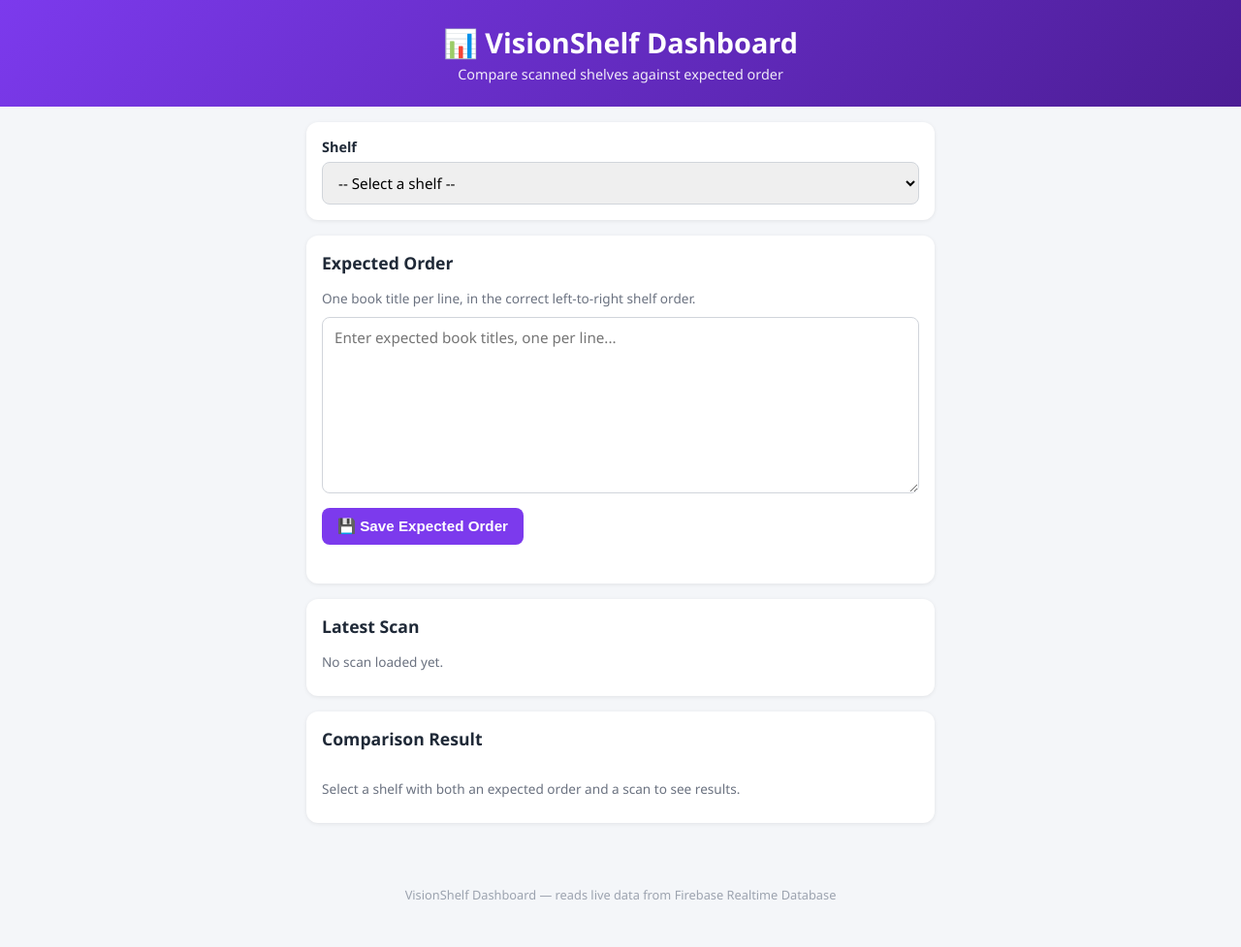
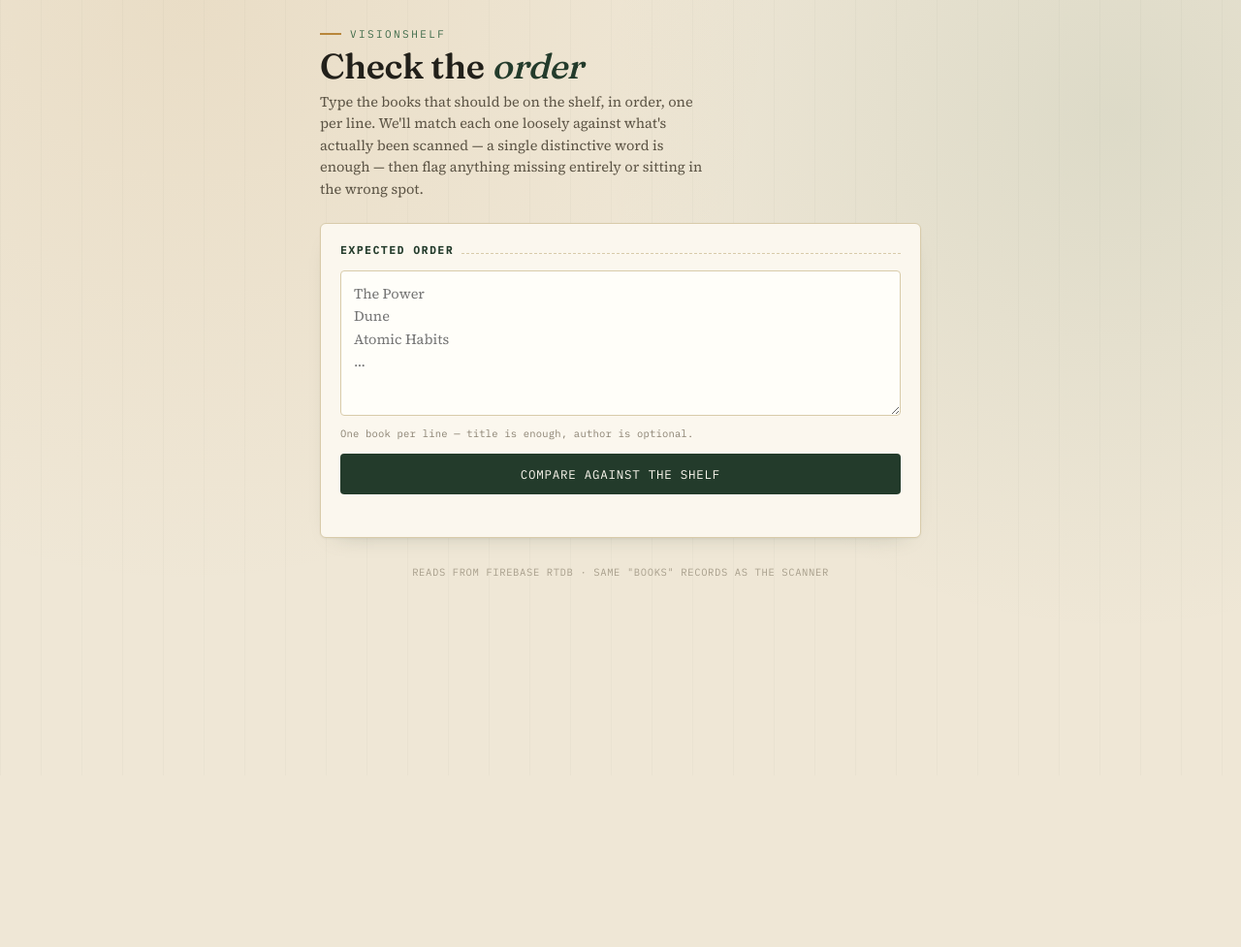
Before and after one commit to Aegis-Specter/trackmybook, a plain HTML site: page index.html in a window 1280 px wide. Shown: the whole page at 97% size. After the commit the page ends 800 px from the top, so only its background shows below. Drawn offline with Linux system fonts and the light colour scheme.

Commit message:
ui change

```diff
--- a/index.html
+++ b/index.html
@@ -1,71 +1,48 @@
 <!DOCTYPE html>
 <html lang="en">
 <head>
-  <meta charset="UTF-8" />
-  <meta name="viewport" content="width=device-width, initial-scale=1.0" />
-  <title>VisionShelf Dashboard - Misplaced Book Detector</title>
-  <link rel="stylesheet" href="style.css" />
+<meta charset="UTF-8">
+<meta name="viewport" content="width=device-width, initial-scale=1.0">
+<title>VisionShelf — Shelf Check</title>
+
+<link rel="stylesheet" href="style.css">
+
+<!-- Firebase (compat SDK — simplest for a static page, no build step) -->
+<script src="https://www.gstatic.com/firebasejs/10.12.2/firebase-app-compat.js"></script>
+<script src="https://www.gstatic.com/firebasejs/10.12.2/firebase-auth-compat.js"></script>
+<script src="https://www.gstatic.com/firebasejs/10.12.2/firebase-database-compat.js"></script>
 </head>
 <body>
+<div class="wrap">
 
-  <header class="app-header">
-    <h1>📊 VisionShelf Dashboard</h1>
-    <p class="subtitle">Compare scanned shelves against expected order</p>
+  <header>
+    <div class="eyebrow">VisionShelf</div>
+    <h1>Check the <em>order</em></h1>
+    <div class="sub">Type the books that should be on the shelf, in order, one per line. We'll match each one loosely against what's actually been scanned — a single distinctive word is enough — then flag anything missing entirely or sitting in the wrong spot.</div>
   </header>
 
-  <main class="container">
+  <!-- INPUT -->
+  <div class="card">
+    <h2>Expected order</h2>
+    <textarea id="orderInput" placeholder="The Power&#10;Dune&#10;Atomic Habits&#10;..."></textarea>
+    <div class="hint">One book per line — title is enough, author is optional.</div>
+    <button class="btn-primary" id="compareBtn">Compare against the shelf</button>
+    <div class="status" id="compareStatus"></div>
+  </div>
 
-    <!-- Shelf selector -->
-    <section class="card">
-      <label for="shelfSelect">Shelf</label>
-      <select id="shelfSelect">
-        <option value="">-- Select a shelf --</option>
-      </select>
-    </section>
+  <!-- RESULTS -->
+  <div id="resultsCard" style="display:none;">
+    <div class="summary">
+      <div class="stat found"><div class="n" id="foundCount">0</div><div class="l">In place</div></div>
+      <div class="stat misplaced"><div class="n" id="misplacedCount">0</div><div class="l">Misplaced</div></div>
+      <div class="stat missing"><div class="n" id="missingCount">0</div><div class="l">Missing</div></div>
+    </div>
+    <div id="results"></div>
+  </div>
 
-    <!-- Expected order editor -->
-    <section class="card">
-      <h2>Expected Order</h2>
-      <p class="hint">One book title per line, in the correct left-to-right shelf order.</p>
-      <textarea id="expectedOrderInput" rows="8" placeholder="Enter expected book titles, one per line..."></textarea>
-      <button id="saveExpectedBtn" class="btn btn-primary">💾 Save Expected Order</button>
-      <p id="saveStatus" class="status-msg"></p>
-    </section>
+  <footer>READS FROM FIREBASE RTDB · SAME "BOOKS" RECORDS AS THE SCANNER</footer>
+</div>
 
-    <!-- Latest scan info -->
-    <section class="card">
-      <h2>Latest Scan</h2>
-      <p id="lastScanTime" class="hint">No scan loaded yet.</p>
-    </section>
-
-    <!-- Comparison results -->
-    <section class="card">
-      <h2>Comparison Result</h2>
-      <div id="summaryBox" class="summary-box" hidden></div>
-      <table id="comparisonTable" class="comparison-table" hidden>
-        <thead>
-          <tr>
-            <th>#</th>
-            <th>Expected</th>
-            <th>Detected</th>
-            <th>Status</th>
-          </tr>
-        </thead>
-        <tbody id="comparisonBody"></tbody>
-      </table>
-      <p id="noDataMsg" class="hint">Select a shelf with both an expected order and a scan to see results.</p>
-    </section>
-
-  </main>
-
-  <footer class="app-footer">
-    <p>VisionShelf Dashboard &mdash; reads live data from Firebase Realtime Database</p>
-  </footer>
-
-  <!-- Firebase compat SDKs -->
-  <script src="https://www.gstatic.com/firebasejs/10.12.2/firebase-app-compat.js"></script>
-  <script src="https://www.gstatic.com/firebasejs/10.12.2/firebase-database-compat.js"></script>
-
-  <script src="script.js"></script>
+<script src="script.js"></script>
 </body>
 </html>
--- a/style.css
+++ b/style.css
@@ -1,181 +1,203 @@
-/* ==========================================================
-   VisionShelf Dashboard — Stylesheet
-   ========================================================== */
+@import url('https://fonts.googleapis.com/css2?family=Fraunces:opsz,wght@9..144,500;9..144,600;9..144,700&family=Source+Serif+4:ital,wght@0,400;0,600;1,400&family=IBM+Plex+Mono:wght@400;500&display=swap');
 
-* {
-  box-sizing: border-box;
+:root{
+  --ink:#22201a;
+  --paper:#efe7d6;
+  --card:#fbf7ee;
+  --spine:#3f6b4a;
+  --spine-dark:#233b2b;
+  --gold:#b8863b;
+  --line:#d8cbaa;
+  --danger:#9a3d3d;
+  --serif: 'Fraunces', Georgia, serif;
+  --body: 'Source Serif 4', Georgia, serif;
+  --mono: 'IBM Plex Mono', 'Courier New', monospace;
+}
+*{box-sizing:border-box;}
+body{
+  margin:0;
+  font-family: var(--body);
+  color:var(--ink);
+  min-height:100vh;
+  background:
+    radial-gradient(circle at 15% 0%, rgba(184,134,59,0.10), transparent 45%),
+    radial-gradient(circle at 90% 15%, rgba(63,107,74,0.10), transparent 40%),
+    repeating-linear-gradient(90deg, rgba(0,0,0,0.025) 0 1px, transparent 1px 42px),
+    var(--paper);
+  padding: 28px 16px 70px;
+}
+.wrap{max-width:620px;margin:0 auto;}
+
+header{margin-bottom:24px;}
+.eyebrow{
+  font-family: var(--mono);
+  font-size:11px;
+  letter-spacing:0.22em;
+  text-transform:uppercase;
+  color:var(--spine);
+  display:flex; align-items:center; gap:9px;
+}
+.eyebrow::before{content:"";width:22px;height:2px;background:var(--gold);display:inline-block;}
+h1{
+  font-family: var(--serif);
+  font-size: 36px;
+  font-weight: 600;
+  margin: 8px 0 6px;
+  letter-spacing: -0.01em;
+  line-height:1.05;
+}
+h1 em{font-style:italic;font-weight:500;color:var(--spine-dark);}
+.sub{color:#5c5445;font-size:14.5px;line-height:1.55;max-width:52ch;}
+
+.card{
+  background:var(--card);
+  border:1px solid var(--line);
+  border-radius:6px;
+  padding:20px;
+  margin-bottom:18px;
+  box-shadow: 0 1px 2px rgba(35,59,43,0.05), 0 10px 24px -18px rgba(35,59,43,0.35);
+}
+.card h2{
+  font-family: var(--mono);
+  font-size:11px;
+  text-transform:uppercase;
+  letter-spacing:0.16em;
+  color:var(--spine-dark);
+  margin:0 0 14px;
+  display:flex;
+  align-items:baseline;
+  gap:8px;
+}
+.card h2::after{content:"";flex:1;border-bottom:1px dashed var(--line);}
+
+textarea#orderInput{
+  width:100%;
+  min-height:150px;
+  border:1px solid var(--line);
+  background:#fffef9;
+  border-radius:4px;
+  padding:12px 13px;
+  font-family: var(--body);
+  font-size:14.5px;
+  line-height:1.6;
+  color:var(--ink);
+  resize:vertical;
+}
+textarea#orderInput:focus{outline:2px solid var(--gold);outline-offset:1px;}
+.hint{
+  font-family:var(--mono);
+  font-size:10.5px;
+  color:#8a8171;
+  margin-top:6px;
+  letter-spacing:0.02em;
 }
 
-body {
-  margin: 0;
-  font-family: 'Segoe UI', Roboto, Helvetica, Arial, sans-serif;
-  background: #f4f6f9;
-  color: #1f2937;
+button{
+  font-family: var(--mono);
+  font-size:12.5px;
+  letter-spacing:0.06em;
+  text-transform:uppercase;
+  border:none;
+  border-radius:4px;
+  padding:13px 16px;
+  cursor:pointer;
+  width:100%;
+  transition: transform 0.1s ease, opacity 0.15s ease, box-shadow 0.15s ease;
 }
+button:active{transform: scale(0.98);}
+button:disabled{opacity:0.45;cursor:not-allowed;}
+.btn-primary{background:var(--spine-dark);color:#fbf7ee;margin-top:14px;}
+.btn-primary:not(:disabled):hover{box-shadow:0 4px 14px -6px rgba(35,59,43,0.6);}
 
-.app-header {
-  background: linear-gradient(135deg, #7c3aed, #4c1d95);
-  color: #fff;
-  padding: 24px 16px;
-  text-align: center;
+.status{
+  font-family: var(--mono);
+  font-size:11.5px;
+  color:var(--spine);
+  margin-top:10px;
+  min-height:14px;
 }
+.status.err{color:var(--danger);}
 
-.app-header h1 {
-  margin: 0;
-  font-size: 1.8rem;
+/* ---------- results ---------- */
+.summary{
+  display:flex;
+  gap:10px;
+  margin-bottom:14px;
 }
+.summary .stat{
+  flex:1;
+  background:var(--card);
+  border:1px solid var(--line);
+  border-radius:6px;
+  padding:12px 14px;
+  text-align:center;
+}
+.summary .stat .n{
+  font-family:var(--serif);
+  font-size:26px;
+  font-weight:600;
+  line-height:1;
+}
+.summary .stat .l{
+  font-family:var(--mono);
+  font-size:9.5px;
+  letter-spacing:0.1em;
+  text-transform:uppercase;
+  color:#8a8171;
+  margin-top:4px;
+}
+.summary .stat.found .n{color:var(--spine);}
+.summary .stat.misplaced .n{color:var(--gold);}
+.summary .stat.missing .n{color:var(--danger);}
 
-.subtitle {
-  margin: 4px 0 0;
-  font-size: 0.9rem;
-  opacity: 0.9;
+#results{display:flex; flex-direction:column; gap:8px;}
+
+.result-row{
+  display:flex;
+  align-items:flex-start;
+  gap:12px;
+  background:var(--card);
+  border:1px solid var(--line);
+  border-left-width:4px;
+  border-radius:4px;
+  padding:12px 14px;
+  animation: fadein 0.3s ease both;
 }
+@keyframes fadein{from{opacity:0; transform:translateY(4px);} to{opacity:1; transform:none;}}
+@media (prefers-reduced-motion: reduce){ .result-row{animation:none;} }
 
-.container {
-  max-width: 680px;
-  margin: 0 auto;
-  padding: 16px;
+.result-row.found{border-left-color:var(--spine);}
+.result-row.misplaced{border-left-color:var(--gold);}
+.result-row.missing{border-left-color:var(--danger);}
+
+.result-icon{
+  font-family:var(--mono);
+  font-size:14px;
+  line-height:1;
+  margin-top:2px;
+  flex-shrink:0;
 }
+.result-row.found .result-icon{color:var(--spine);}
+.result-row.misplaced .result-icon{color:var(--gold);}
+.result-row.missing .result-icon{color:var(--danger);}
 
-.card {
-  background: #fff;
-  border-radius: 12px;
-  padding: 16px;
-  margin-bottom: 16px;
-  box-shadow: 0 1px 4px rgba(0, 0, 0, 0.08);
+.result-body{flex:1; min-width:0;}
+.result-title{font-size:14.5px; font-weight:600;}
+.result-detail{
+  font-family:var(--mono);
+  font-size:11px;
+  color:#5c5445;
+  margin-top:3px;
+  line-height:1.5;
 }
+.result-detail b{color:var(--spine-dark); font-weight:600;}
+.result-detail.miss{color:var(--danger);}
 
-.card h2 {
-  margin-top: 0;
-  font-size: 1.1rem;
+footer{
+  text-align:center;
+  font-family:var(--mono);
+  font-size:10.5px;
+  color:#a89f8c;
+  margin-top:28px;
+  letter-spacing:0.06em;
 }
-
-label {
-  display: block;
-  font-weight: 600;
-  margin-bottom: 6px;
-  font-size: 0.9rem;
-}
-
-select,
-textarea {
-  width: 100%;
-  padding: 10px 12px;
-  border: 1px solid #d1d5db;
-  border-radius: 8px;
-  font-size: 0.95rem;
-  font-family: inherit;
-}
-
-textarea {
-  resize: vertical;
-  margin-bottom: 10px;
-}
-
-.hint {
-  font-size: 0.85rem;
-  color: #6b7280;
-  margin: 4px 0 10px;
-}
-
-.btn {
-  padding: 10px 16px;
-  border: none;
-  border-radius: 8px;
-  font-size: 0.95rem;
-  font-weight: 600;
-  cursor: pointer;
-  background: #7c3aed;
-  color: #fff;
-}
-
-.btn:active {
-  transform: scale(0.98);
-}
-
-.status-msg {
-  font-size: 0.85rem;
-  margin: 8px 0 0;
-  min-height: 1.2em;
-}
-
-.status-msg.success {
-  color: #059669;
-}
-
-.status-msg.error {
-  color: #dc2626;
-}
-
-/* ---------- Summary box ---------- */
-.summary-box {
-  display: flex;
-  gap: 16px;
-  margin-bottom: 16px;
-  flex-wrap: wrap;
-}
-
-.summary-item {
-  flex: 1;
-  min-width: 100px;
-  text-align: center;
-  padding: 12px;
-  border-radius: 8px;
-  background: #f9fafb;
-}
-
-.summary-item .count {
-  display: block;
-  font-size: 1.6rem;
-  font-weight: 700;
-}
-
-.summary-item .label {
-  font-size: 0.8rem;
-  color: #6b7280;
-}
-
-/* ---------- Comparison table ---------- */
-.comparison-table {
-  width: 100%;
-  border-collapse: collapse;
-  font-size: 0.9rem;
-}
-
-.comparison-table th,
-.comparison-table td {
-  text-align: left;
-  padding: 8px 6px;
-  border-bottom: 1px solid #f0f0f0;
-}
-
-.comparison-table th {
-  color: #6b7280;
-  font-size: 0.8rem;
-  text-transform: uppercase;
-}
-
-.row-ok {
-  background: #f0fdf4;
-}
-
-.row-mismatch {
-  background: #fef2f2;
-}
-
-.status-ok {
-  color: #059669;
-  font-weight: 600;
-}
-
-.status-mismatch {
-  color: #dc2626;
-  font-weight: 600;
-}
-
-.app-footer {
-  text-align: center;
-  font-size: 0.8rem;
-  color: #9ca3af;
-  padding: 20px 16px 32px;
-}
```
